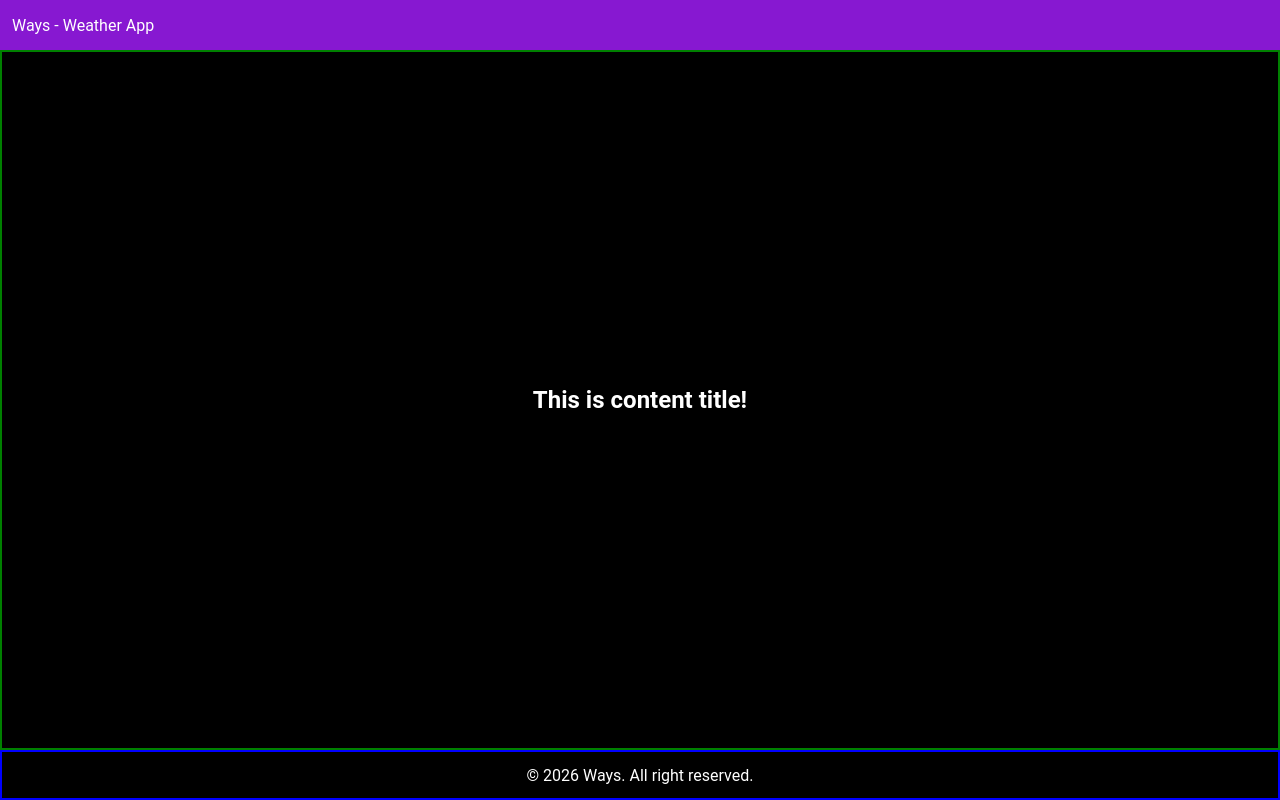
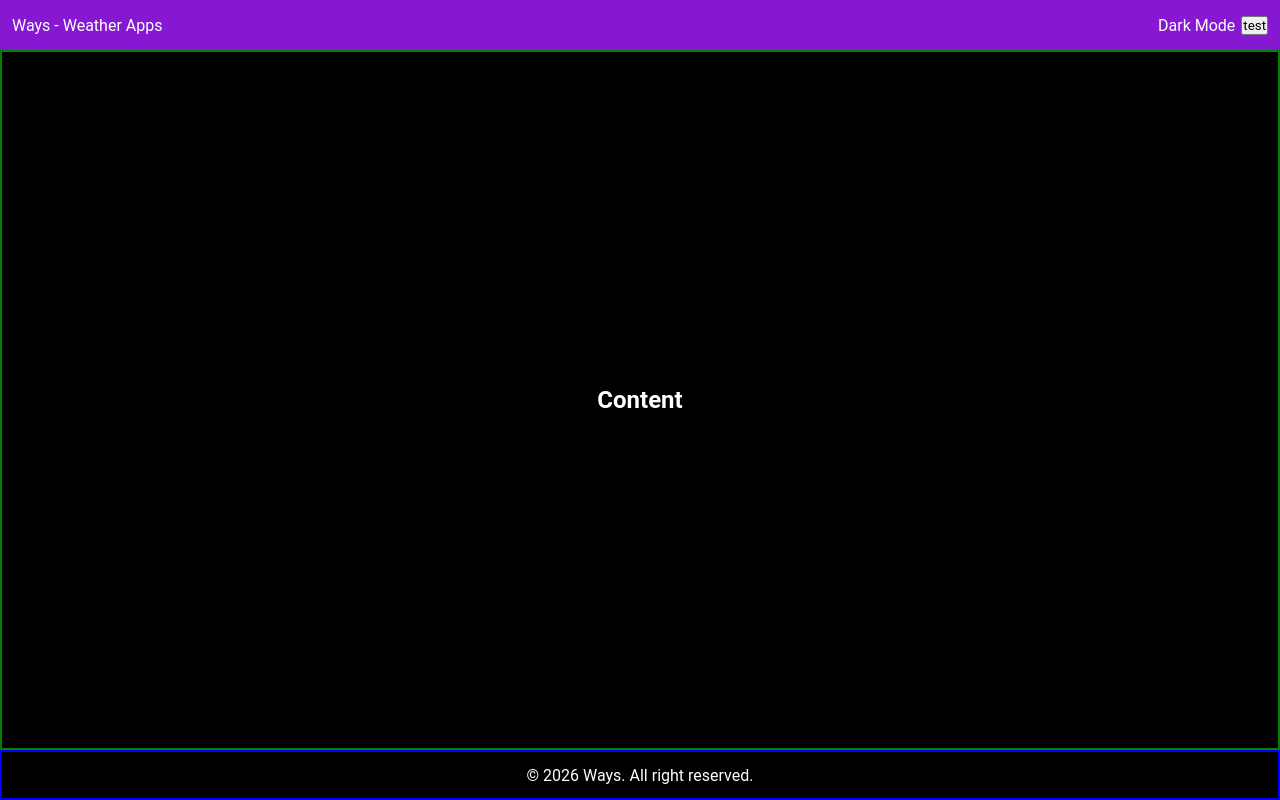
Before and after one commit to wahyu1337/weather-app, a website built with webpack: page src/template.html in a window 1280 px wide. Built offline with nearby package versions, Linux system fonts and the light colour scheme.

Commit message:
UPDATE THEME
Update theme mode with dark and light
mode, the default is dark mode. but it's

```diff
--- /dev/null
+++ b/src/components/darkmode.js
@@ -0,0 +1,20 @@
+// current mode state 1 = dark, 0 = light
+let currentDarkMode = true;
+
+// event listener
+export default function darkMode() {
+    const darkmode = document.querySelector("#darkmode");
+    // event listener
+    darkmode.addEventListener("click", () => {
+    const container = document.getElementById("container");
+        if (currentDarkMode) {
+            container.style.backgroundColor = "white";
+            container.style.color = "black"
+            return currentDarkMode = false;
+        } else {
+            container.style.backgroundColor = "black";
+            container.style.color = "white";
+            return currentDarkMode = true;
+        }
+    })
+}
--- a/src/index.js
+++ b/src/index.js
@@ -3,10 +3,13 @@ import "./style.css";
 import Header from "./pages/header.js";
 import Content from "./pages/content.js";
 import Footer from "./pages/footer.js";
+import darkMode from "./components/darkmode.js";
 import { inputCity } from "./pages/content.js";
 
 // render
 Header();
 Content();
 Footer("Ways");
-// inputCity();
+
+// for dark mode
+darkMode();
--- a/src/pages/content.js
+++ b/src/pages/content.js
@@ -6,7 +6,7 @@ export default function Content() {
 
     // content child
     const contentTitle = document.createElement("h2");
-    contentTitle.textContent = "This is content title!";
+    contentTitle.textContent = "Content";
     contentTitle.classList.add("content-title");
 
     // append
--- a/src/pages/header.js
+++ b/src/pages/header.js
@@ -2,10 +2,32 @@ export default function Header() {
     // header parent
     const header = document.querySelector("#header");
     // header child
-    const titleHeader = document.createElement("p");
-    titleHeader.textContent = "Ways - Weather App";
-    titleHeader.classList.add("header-title");
+    // left header
+    const leftDiv = document.createElement("div");
+    leftDiv.classList.add("left-header");
+    // left header content
+    const title = document.createElement("p");
+    title.textContent = "Ways - Weather Apps";
+    title.style.color = "white";
+    // append left div
+    leftDiv.appendChild(title);
 
-    // append
-    header.appendChild(titleHeader);
+
+    // right header
+    const rightDiv = document.createElement("div");
+    rightDiv.classList.add("right-header");
+    // right header content
+    const textMode = document.createElement("p");
+    textMode.textContent = "Dark Mode";
+    textMode.style.color = "white";
+    const darkMode = document.createElement("button");
+    darkMode.textContent = "test";
+    darkMode.id = "darkmode";
+    // append right div
+    rightDiv.appendChild(textMode);
+    rightDiv.appendChild(darkMode);
+
+    // append left - right header
+    header.appendChild(leftDiv);
+    header.appendChild(rightDiv);
 }
--- a/src/style.css
+++ b/src/style.css
@@ -25,6 +25,11 @@
     background-color: rgb(135, 24, 209);
 }
 
+.right-header {
+    display: flex;
+    gap: 6px;
+}
+
 #content {
     /* display */
     display: flex;
```
